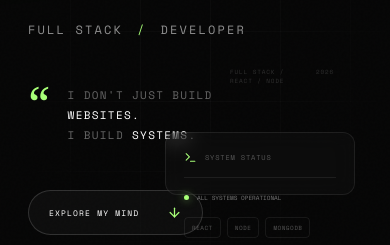
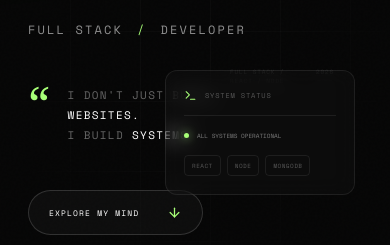
Before and after one commit to Ayyasamy-M/ayyasamy-portfolio, a React (Vite) app: page / in a window 390 px wide. Shown: the part 249-494 px from the top of the page. Built offline with nearby package versions, Linux system fonts and the light colour scheme.

Commit message:
Updated portfolio

```diff
--- a/src/components/Hero/Hero.css
+++ b/src/components/Hero/Hero.css
@@ -514,7 +514,7 @@
     }
 
     .hero-terminal {
-        top: 70% !important;
+        margin-top: 10% !important;
     }
 
     .hero-side-label {
```
